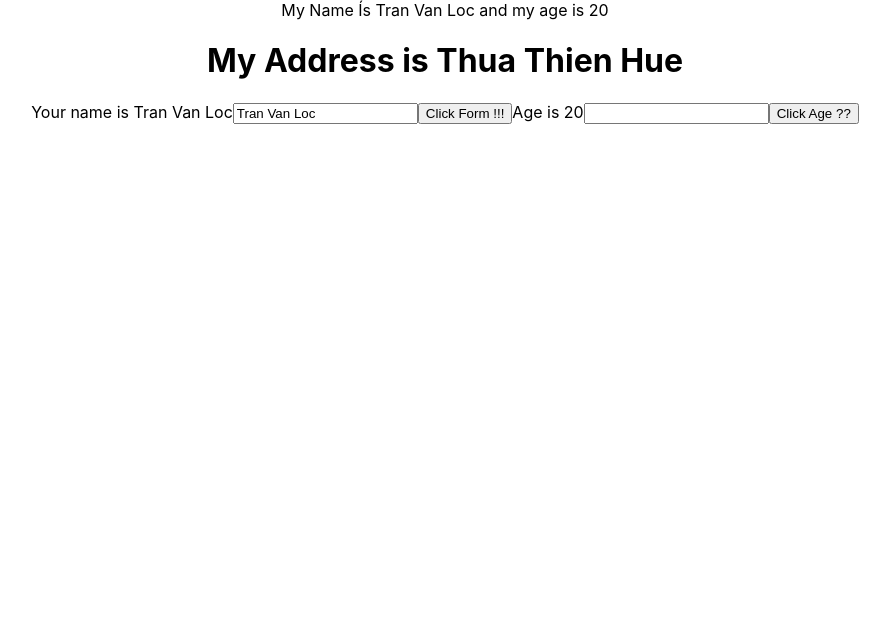
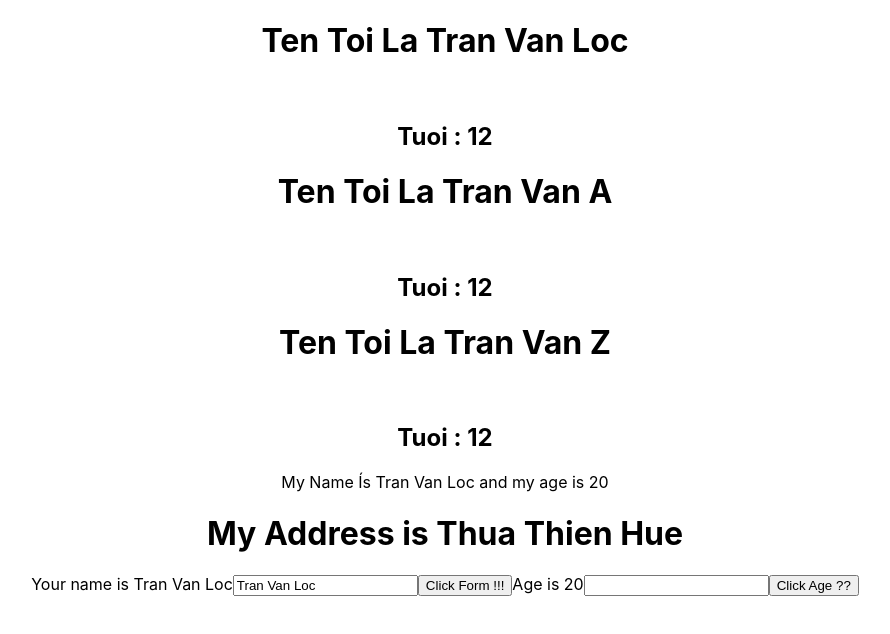
Before and after one commit to Soome-03042003/test-demo-react, a React (Create React App) app: page / in a window 1280 px wide. Shown: the top 634 px of the page, without its empty margins (195-1085 px from the left). Built offline with nearby package versions, Linux system fonts and the light colour scheme.

Commit message:
lecture 28

```diff
--- a/src/component/Component.js
+++ b/src/component/Component.js
@@ -1,10 +1,21 @@
 import React from "react";
 import UserInfor from "./UserInfor";
+import DisplayInfor from "./DisplayInfor";
+
 class Component extends React.Component {
+  state = {
+    listUser: [
+      { id: 1, name: "Tran Van Loc", age: 12 },
+      { id: 2, name: "Tran Van A", age: 12 },
+      { id: 3, name: "Tran Van Z", age: 12 },
+    ],
+  };
+
   //JSX
   render() {
     return (
       <div>
+        <DisplayInfor listUser={this.state.listUser} />
         <UserInfor />
       </div>
     );
--- /dev/null
+++ b/src/component/DisplayInfor.js
@@ -0,0 +1,30 @@
+import React from "react";
+
+class DisplayInfor extends React.Component {
+  render() {
+    const { listUser } = this.props;
+    return (
+      <div>
+        {listUser.map((user, index) => {
+          console.log(index);
+          return (
+            <div key={user.id}>
+              <h1>Ten Toi La {user.name}</h1>
+              <br />
+              <h2>Tuoi : {user.age}</h2>
+            </div>
+          );
+        })}
+      </div>
+    );
+    //destructuring array
+
+    //  <div>
+    //   <h1> Ten Toi La {listUser.name}</h1>
+
+    //   <h2>Tuoi:{listUser.age}</h2>
+    // </div>
+  }
+}
+
+export default DisplayInfor;
```
